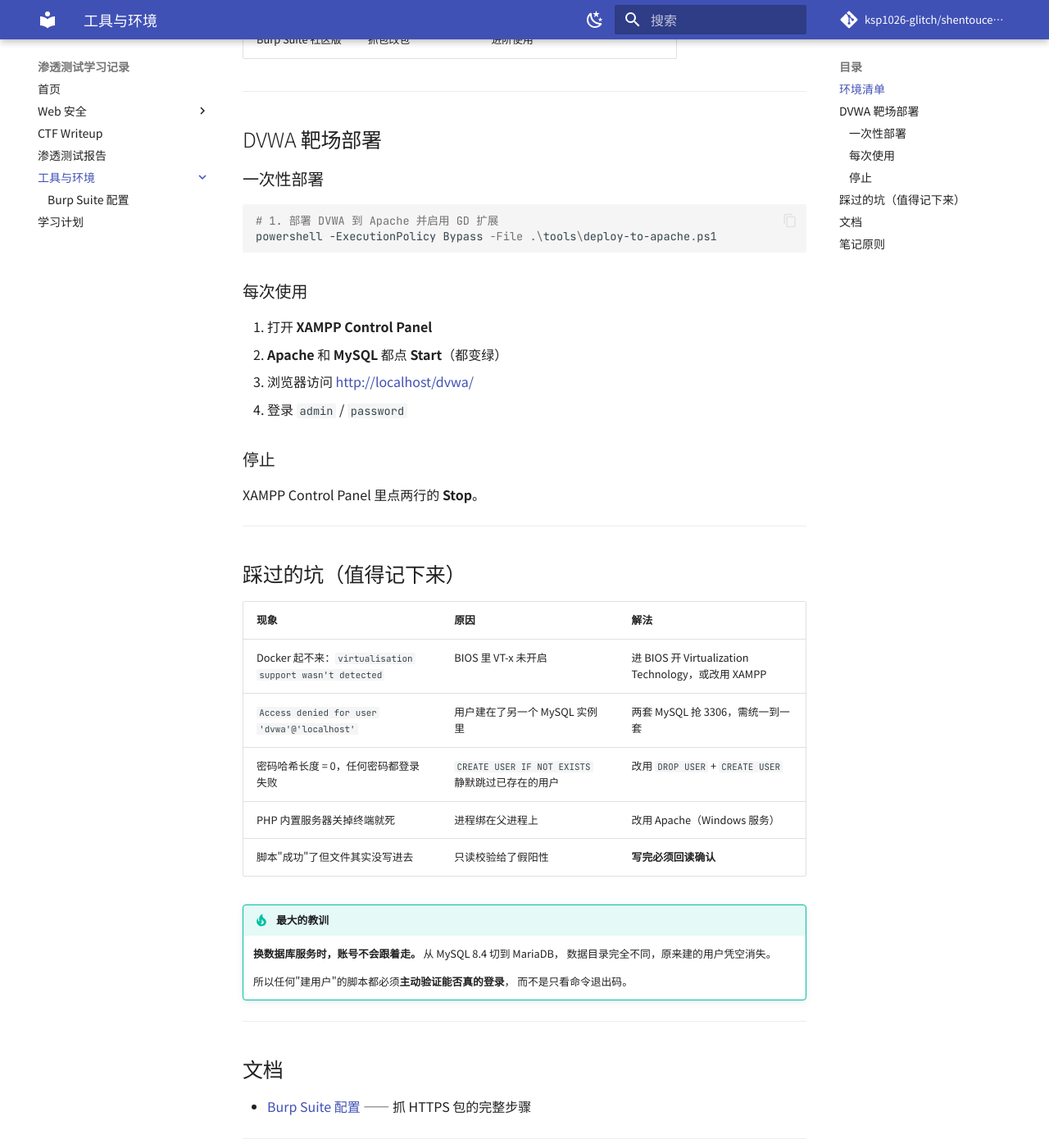
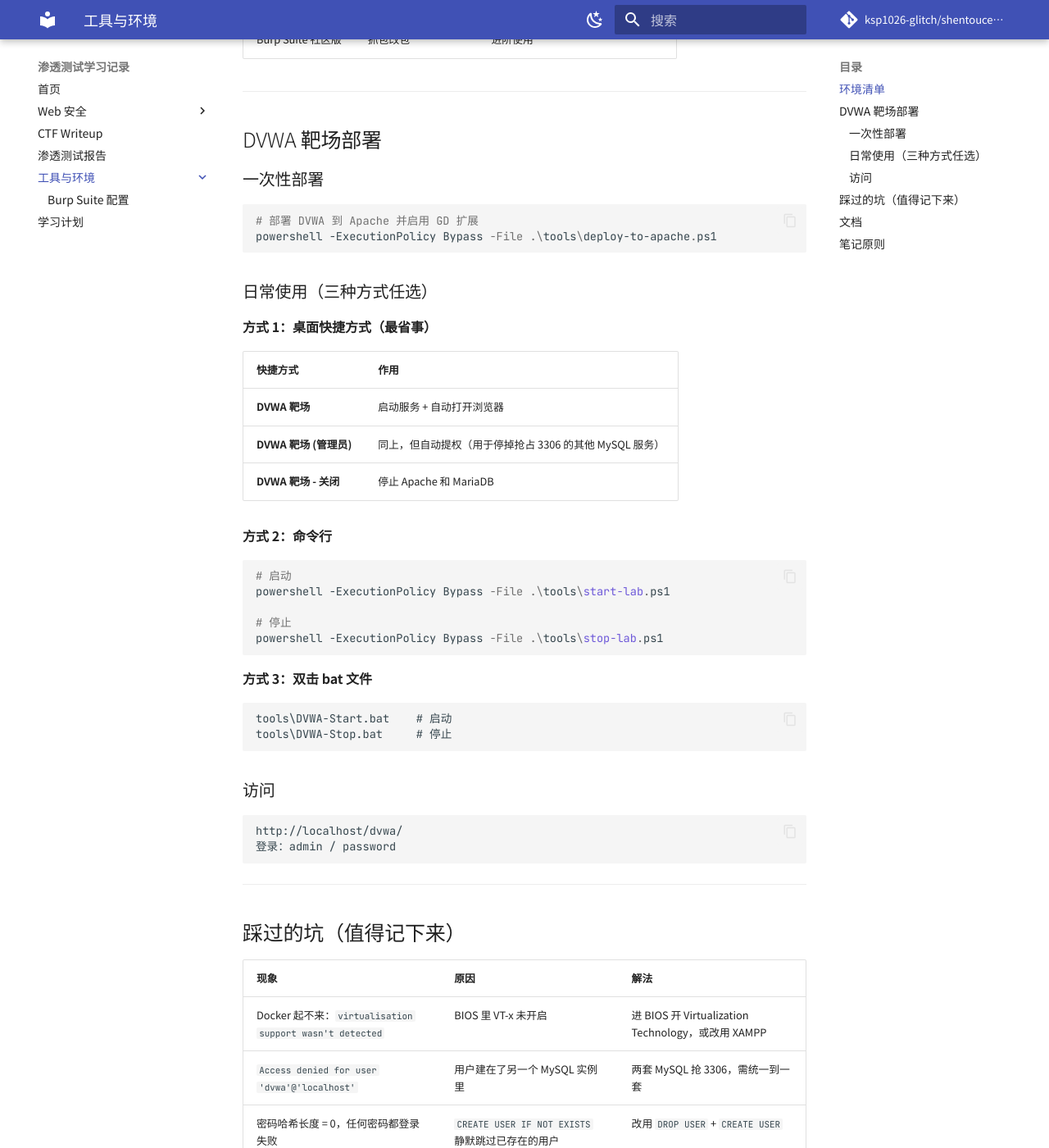
Before and after one commit to ksp1026-glitch/shentouceshibaogao, an MkDocs documentation site: the page built from docs/tools/index.md, in a window 1280 px wide and 1400 px high, scrolled down 479 px. Shown: the whole window at 82% size. Built offline with MkDocs 1.6.1 and Material for MkDocs 9.7.7, drawn with Linux system fonts in a browser that asks for light colours; comment, search, counter and statistics services are not loaded.

Commit message:
tools: 新增一键启停 bat 与文档说明
- DVWA-Start.bat / DVWA-Stop.bat：双击即用，自动开浏览器
- 用 ping 替代 timeout 做延时（timeout 在 stdio 重定向时会报错）
- start-lab.ps1 增强：检测并处理 3306 被其他 MySQL 抢占的情况
- tools/index.md 补充三种日常启动方式

````diff
--- a/docs/tools/index.md
+++ b/docs/tools/index.md
@@ -20,20 +20,43 @@
 ### 一次性部署
 
 ```powershell
-# 1. 部署 DVWA 到 Apache 并启用 GD 扩展
+# 部署 DVWA 到 Apache 并启用 GD 扩展
 powershell -ExecutionPolicy Bypass -File .\tools\deploy-to-apache.ps1
 ```
 
-### 每次使用
+### 日常使用（三种方式任选）
 
-1. 打开 **XAMPP Control Panel**
-2. **Apache** 和 **MySQL** 都点 **Start**（都变绿）
-3. 浏览器访问 <http://localhost/dvwa/>
-4. 登录 `admin` / `password`
+**方式 1：桌面快捷方式（最省事）**
 
-### 停止
+| 快捷方式 | 作用 |
+|---|---|
+| **DVWA 靶场** | 启动服务 + 自动打开浏览器 |
+| **DVWA 靶场 (管理员)** | 同上，但自动提权（用于停掉抢占 3306 的其他 MySQL 服务） |
+| **DVWA 靶场 - 关闭** | 停止 Apache 和 MariaDB |
 
-XAMPP Control Panel 里点两行的 **Stop**。
+**方式 2：命令行**
+
+```powershell
+# 启动
+powershell -ExecutionPolicy Bypass -File .\tools\start-lab.ps1
+
+# 停止
+powershell -ExecutionPolicy Bypass -File .\tools\stop-lab.ps1
+```
+
+**方式 3：双击 bat 文件**
+
+```
+tools\DVWA-Start.bat    # 启动
+tools\DVWA-Stop.bat     # 停止
+```
+
+### 访问
+
+```
+http://localhost/dvwa/
+登录：admin / password
+```
 
 ---
 
````
Also changed, not shown: 2 other files.
